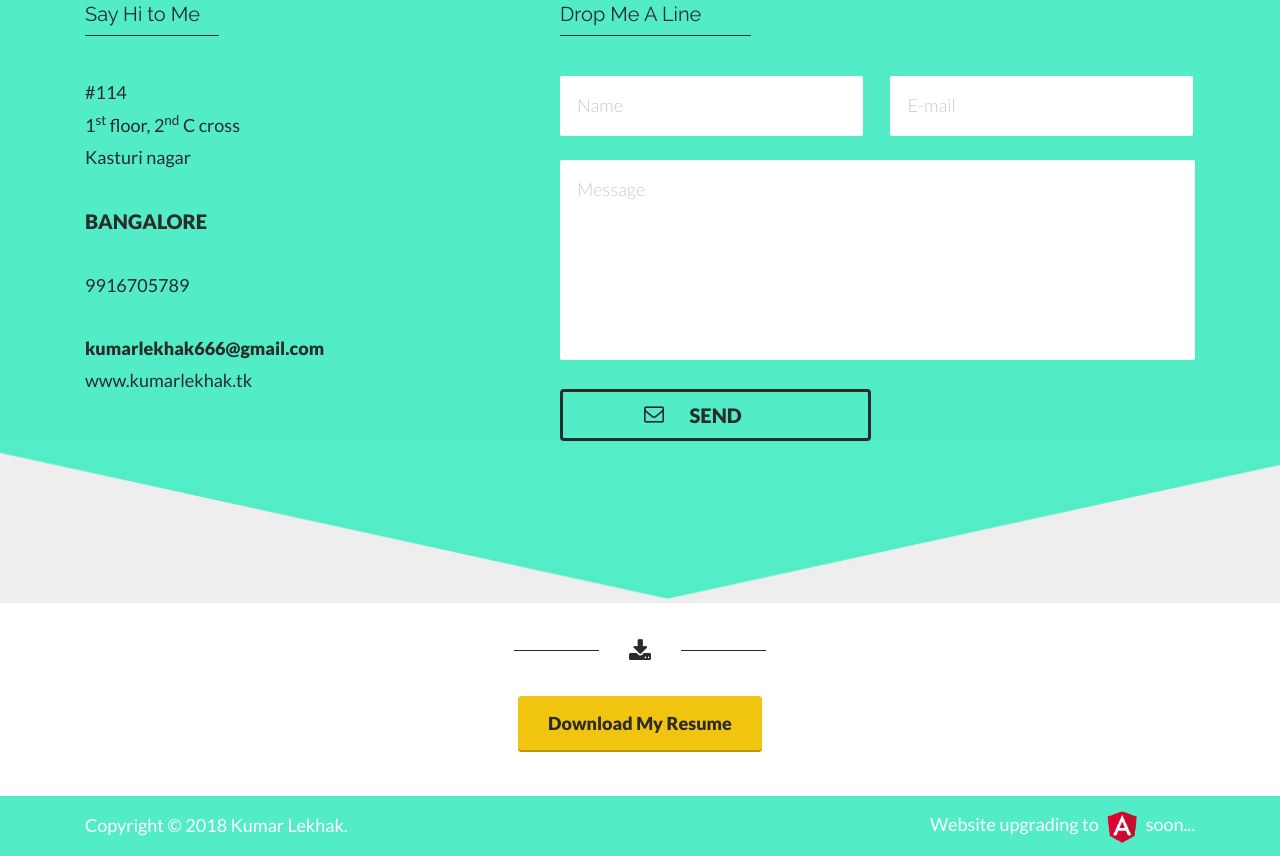
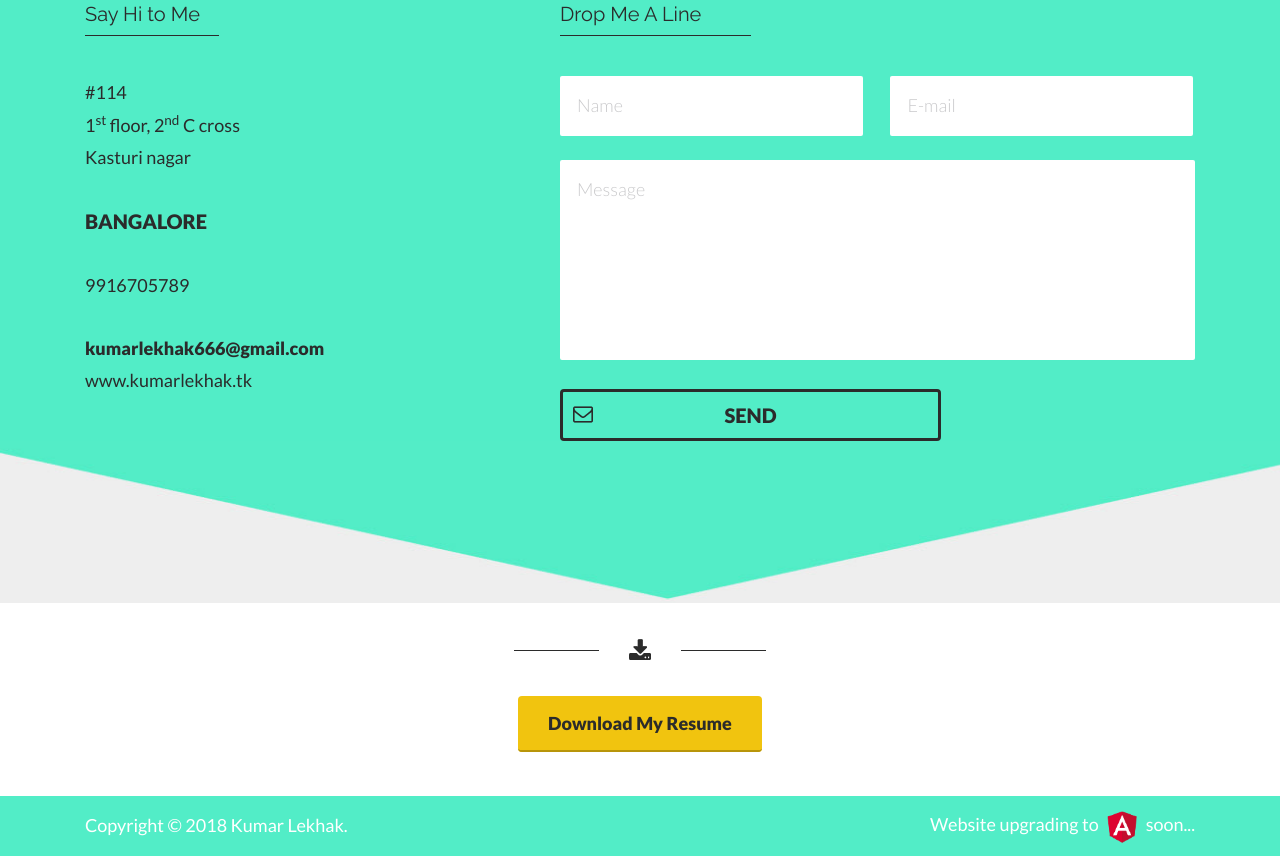
Before and after one commit to kumarlekhak/portfolio, a plain HTML site: page index.html in a window 1280 px wide. Shown: the part 7438-8294 px from the top of the page. Drawn offline with nearby package versions, Linux system fonts and the light colour scheme.

Commit message:
Add files via upload

```diff
--- a/style.css
+++ b/style.css
@@ -530,8 +530,8 @@ margin-right:0;
 .contact-right form input[type="submit"] {
 color:#2b2b2b;
 font-family: 'Lato', sans-serif;
-  background: url(../images/mess.png) no-repeat 81px 14px;
-  width: 49%;
+  background: url(../images/mess.png) no-repeat 10px 14px;
+  width: 60%;
   border-radius: 4px;
   height: 52px;
   font-size: 20px;
```
